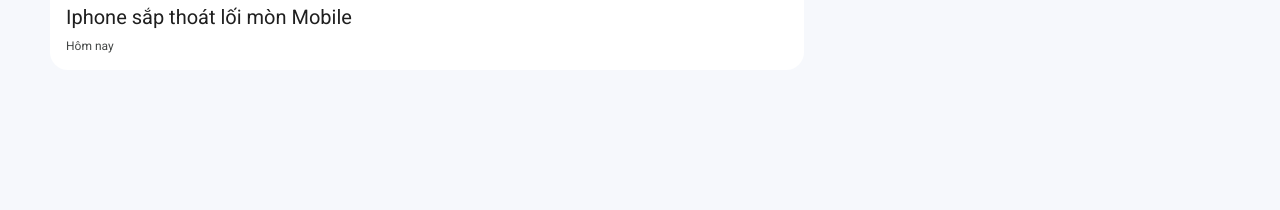
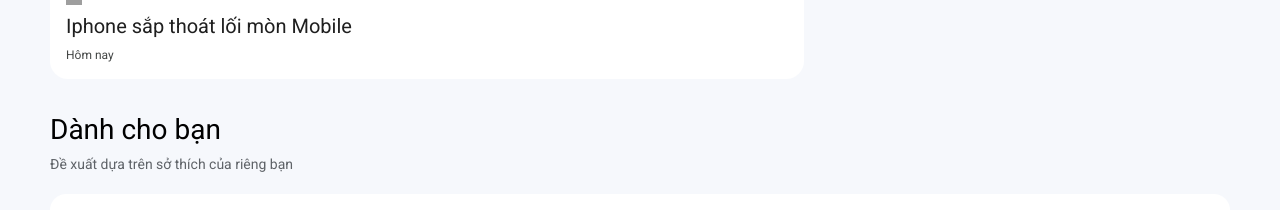
Before and after one commit to HungBacktracking/BiasBreaker, a React (Vite) app in the folder frontend/: page / in a window 1280 px wide. Shown: the part 1198-1408 px from the top of the page. Before the commit the page ends 1290 px from the top, so only its background shows below. Built offline with nearby package versions, Linux system fonts and the light colour scheme; grey boxes are pictures that could not be loaded; a web font is replaced by a local one.

Commit message:
setup layout

```diff
--- a/frontend/src/components/MainNews/MainNews.jsx
+++ b/frontend/src/components/MainNews/MainNews.jsx
@@ -34,6 +34,16 @@
 						initial="hidden"
 						whileInView={"show"}
 						viewport={{ once: false, amount: 0.2 }}
+						className={classes.news}>
+
+						<Title name="Dành cho bạn" date="Đề xuất dựa trên sở thích của riêng bạn"/>
+						<div className={classes.main_for_you}></div>
+					</motion.div>
+					<motion.div
+						variants={fadeIn("up", 0.3)}
+						initial="hidden"
+						whileInView={"show"}
+						viewport={{ once: false, amount: 0.2 }}
 						className={classes.category_news}>
 
 
--- a/frontend/src/components/MainNews/MainNews.module.css
+++ b/frontend/src/components/MainNews/MainNews.module.css
@@ -6,15 +6,15 @@
     margin-left: 50px;
     margin-right: 50px;
     padding-bottom: 22px;
-    padding-top: 16px;
+    padding-top: 25px;
     display: flex;
     flex-direction: column;
+    gap: 35px;
 }
 
 .news {
     display: flex;
     flex-direction: column;
-    gap: 20px;
 }
 
 .news_list {
@@ -52,3 +52,13 @@
     box-sizing: border-box;
     height: 100%;
 }
+
+.main_for_you {
+    display: grid;
+    grid-template-columns: 1fr 1fr;
+    column-gap: 32px;
+    position: relative;
+    background-color: #fff;
+    padding: 16px;
+    border-radius: 18px;
+}
--- a/frontend/src/components/MainNews/Title/Title.module.css
+++ b/frontend/src/components/MainNews/Title/Title.module.css
@@ -1,6 +1,7 @@
 .title {
     display: flex;
     flex-direction: column;
+    margin-bottom: 20px;
 }
 
 .title_name {
```
